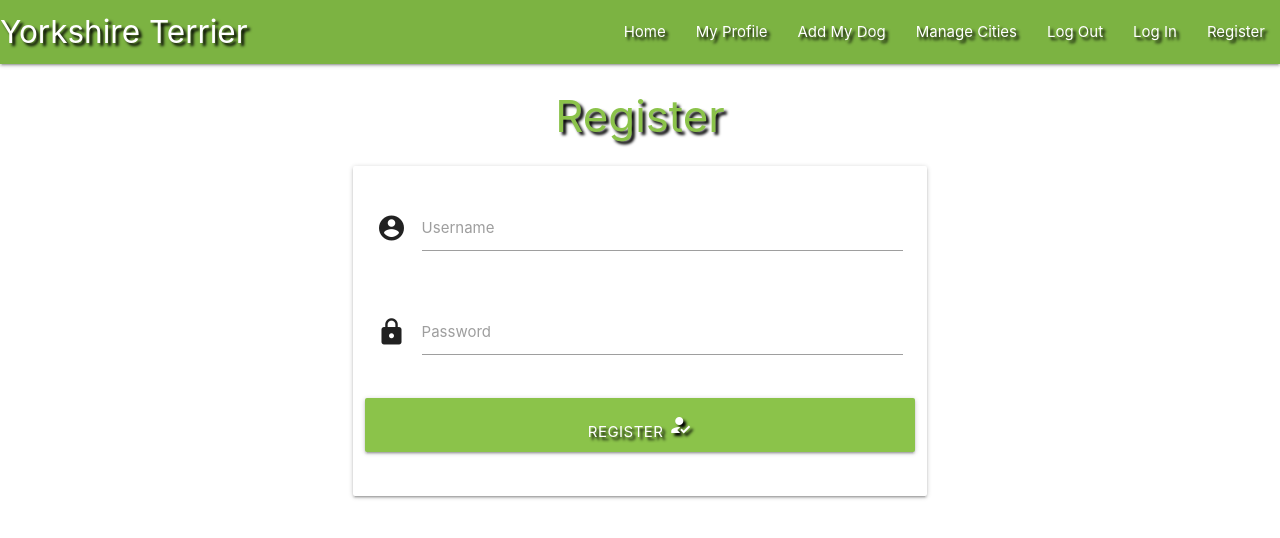
After one commit to atvars/yorkshire_terrier, a Flask app: page /register in a window 1280 px wide. The commit adds this page. Shown: the top 538 px of the page. Run offline with Flask 2, Linux system fonts and the light colour scheme; some libraries are stand-ins or nearby versions.

Commit message:
added register.html and made registration fully functional

```diff
--- a/app.py
+++ b/app.py
@@ -4,6 +4,7 @@ from flask import (
     redirect, request, session, url_for)
 from flask_pymongo import PyMongo
 from bson.objectid import ObjectId
+from werkzeug.security import generate_password_hash, check_password_hash
 if os.path.exists("env.py"):
     import env
 
@@ -24,6 +25,30 @@ def get_dogs():
     return render_template("dogs.html", dogs=dogs)
 
 
+# Registering new user
+@app.route("/register", methods=["GET", "POST"])
+def register():
+    if request.method == "POST":
+        # check if username already exists in db
+        existing_user = mongo.db.users.find_one(
+            {"username": request.form.get("username").lower()})
+        #if username is already taken
+        if existing_user:
+            flash("Username already exists")
+            return redirect(url_for("register"))
+        #reistering using workzeug password hashing
+        register = {
+            "username": request.form.get("username").lower(),
+            "password": generate_password_hash(request.form.get("password"))
+        }
+        mongo.db.users.insert_one(register)
+
+        # put the new user into 'session' cookie
+        session["user"] = request.form.get("username").lower()
+        flash("Registration Successful!")
+    return render_template("register.html")
+
+
 if __name__ == "__main__":
     app.run(host=os.environ.get("IP"),
             port=int(os.environ.get("PORT")),
--- a/static/css/style.css
+++ b/static/css/style.css
@@ -1,3 +1,7 @@
 .text-shadow{
     text-shadow: 3px 3px 3px black;
 }
+
+.flashes h4{
+    line-height: 2;
+}
--- a/templates/base.html
+++ b/templates/base.html
@@ -19,30 +19,49 @@
         <!--Main nav bar-->
         <nav class="light-green darken-1 text-shadow">
             <div class="nav-wrapper">
-                <a href="#!" class="brand-logo">Yorkshire Terrier</a>
-                <a href="#" data-target="mobile-demo" class="sidenav-trigger"><i class="material-icons">menu</i></a>
+                <a href="{{ url_for('get_dogs') }}" class="brand-logo">Yorkshire Terrier</a>
+                <a href="#" data-target="mobile-demo" class="sidenav-trigger right"><i class="material-icons">menu</i></a>
                 <ul class="right hide-on-med-and-down">
-                    <li><a href="#">Home</a></li>
+                    <li><a href="{{ url_for('get_dogs') }}">Home</a></li>
                     <li><a href="#">My Profile</a></li>
-                    <li><a href="#">sssssss</a></li>
+                    <li><a href="#">Add My Dog</a></li>
                     <li><a href="#">Manage Cities</a></li>
                     <li><a href="#">Log Out</a></li>
                     <li><a href="#">Log In</a></li>
-                    <li><a href="#">Register</a></li>
+                    <li><a href="{{ url_for('register') }}">Register</a></li>
                 </ul>
             </div>
         </nav>
         <!--mobile side nav bar-->
         <ul class="sidenav" id="mobile-demo">
-            <li><a href="sass.html">Sass</a></li>
-            <li><a href="badges.html">Components</a></li>
-            <li><a href="collapsible.html">Javascript</a></li>
-            <li><a href="mobile.html">Mobile</a></li>
+            <li><h4 class="center-align light-green-text text-darken-3">Yorkshire Terrier</h4></li>
+            <li><a href="{{ url_for('get_dogs') }}">Home</a></li>
+            <li><a href="#">My Profile</a></li>
+            <li><a href="#">Add My Dog</a></li>
+            <li><a href="#">Manage Cities</a></li>
+            <li><a href="#">Log Out</a></li>
+            <li><a href="#">Log In</a></li>
+            <li><a href="{{ url_for('register') }}">Register</a></li>
         </ul>
     </header>
 
+    <section>
+    <!--Displaying Flash Messages-->
+    {% with messages = get_flashed_messages() %}
+        {% if messages %}
+            {% for message in messages %}
+                <div class="row flashes">
+                        <h4 class="light-green lighten-4 center-align">{{ message }}</h4>
+                    </div>
+            {% endfor %}
+        {% endif %}
+    {% endwith %}
+    </section>
+
+    <main class="container">
     {% block content %}
     {% endblock %}
+    </main>
 
     <script src="https://code.jquery.com/jquery-3.5.1.min.js"
         integrity="sha256-9/aliU8dGd2tb6OSsuzixeV4y/faTqgFtohetphbbj0=" crossorigin="anonymous">
--- a/templates/dogs.html
+++ b/templates/dogs.html
@@ -7,5 +7,6 @@
         {{ dog.dogs_age }}<br>
         {{ dog.about_dog }}<br>
         {{ dog.photo }}<br>
+        {{ dog.contact_info }}<br>
     {% endfor %}
 {% endblock %}
--- /dev/null
+++ b/templates/register.html
@@ -0,0 +1,35 @@
+{% extends "base.html" %}
+{% block content %}
+
+<h3 class="center-align light-green-text text-shadow">Register</h3>
+
+<!--User registration-->
+<div class="row">
+    <form class="col s12 m8 offset-m2" method="POST" action="{{ url_for             ('register') }}">
+      <div class="card-panel">
+            <!--Username field-->
+            <div class="row">
+                <div class="input-field col s12">
+                    <i class="material-icons prefix ight-green-text text-darken-3 ">account_circle</i>
+                    <input id="username" name="username" type="text" minlength="5" maxlength="15" pattern="^[a-zA-Z0-9]{5,15}$" class="validate" required>
+                    <label for="username">Username</label>
+                </div>
+            </div>
+            <!--Password field-->
+            <div class="row">
+                <div class="input-field col s12">
+                    <i class="material-icons prefix ight-green-text text-darken-3 ">lock</i>
+                    <input id="password" name="password" type="password" minlength="5" maxlength="15" pattern="^[a-zA-Z0-9]{5,15}$" class="validate" required>
+                    <label for="password">Password</label>
+                </div>
+            </div>
+            <!--Submit button field-->
+            <div class="row">
+                 <button type="submit" class="col s12 btn-large light-green         text-shadow">Register <i class="material-icons                 prefix">how_to_reg</i>
+                 </button>
+            </div>
+       </div>
+    </form>
+</div>
+
+{% endblock %}
```
